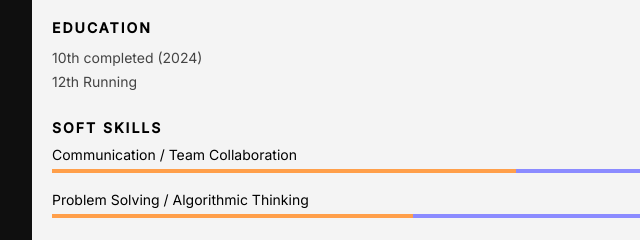
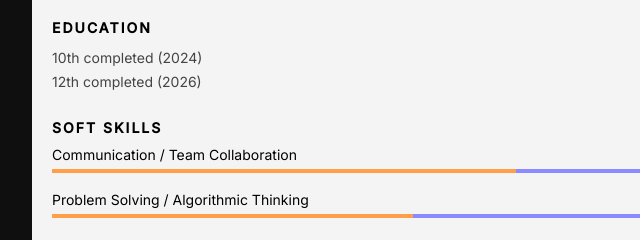
Before and after one commit to Krishnahx/krishnahx.github.io, a plain HTML site: page index.html in a window 1280 px wide. Shown: the part 751-991 px from the top of the page, 158-798 px from the left. Drawn offline with nearby package versions, Linux system fonts and the light colour scheme.

Commit message:
Add files via upload

```diff
--- a/index.html
+++ b/index.html
@@ -54,7 +54,7 @@
 
       <div class="block">
         <p>10th completed (2024)</p>
-        <p>12th Running</p>
+        <p>12th completed (2026)</p>
       </div>
 
       <h3>Soft Skills</h3>
```
